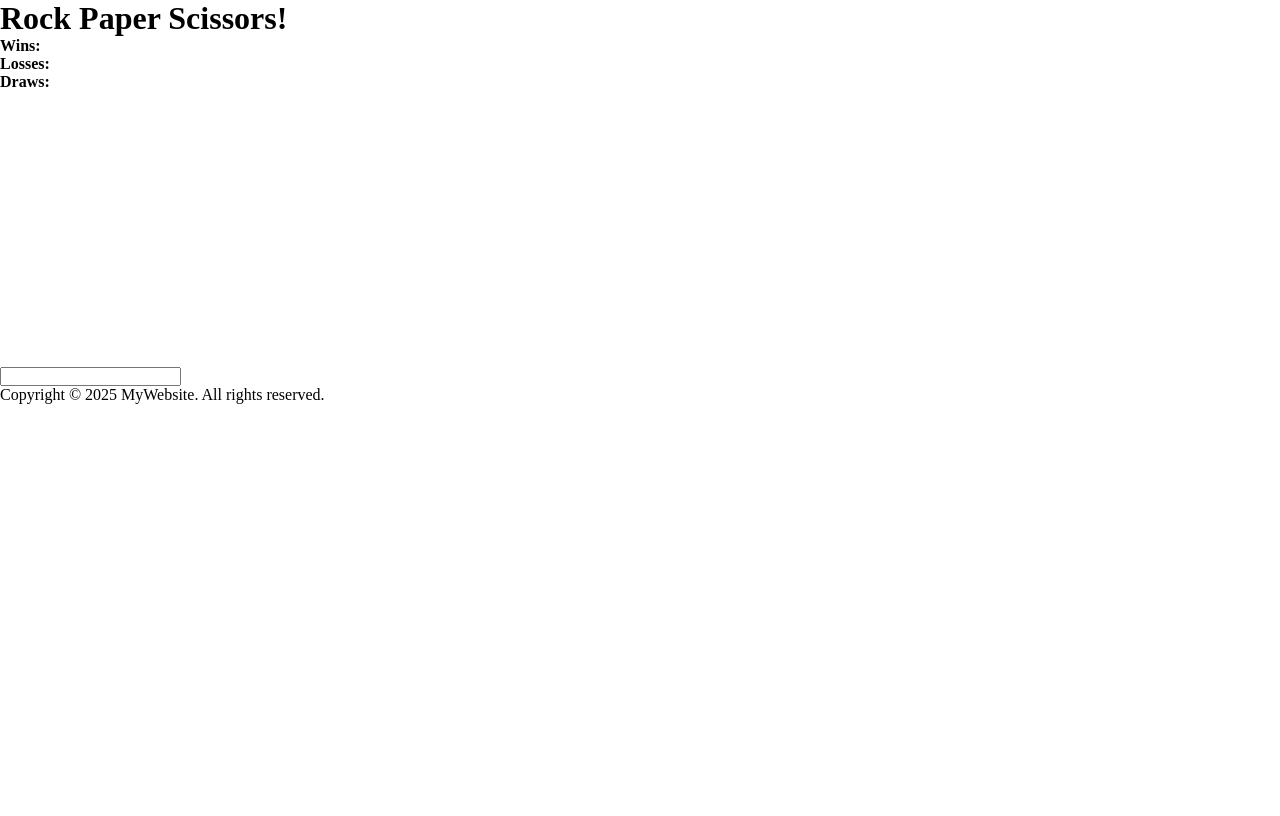
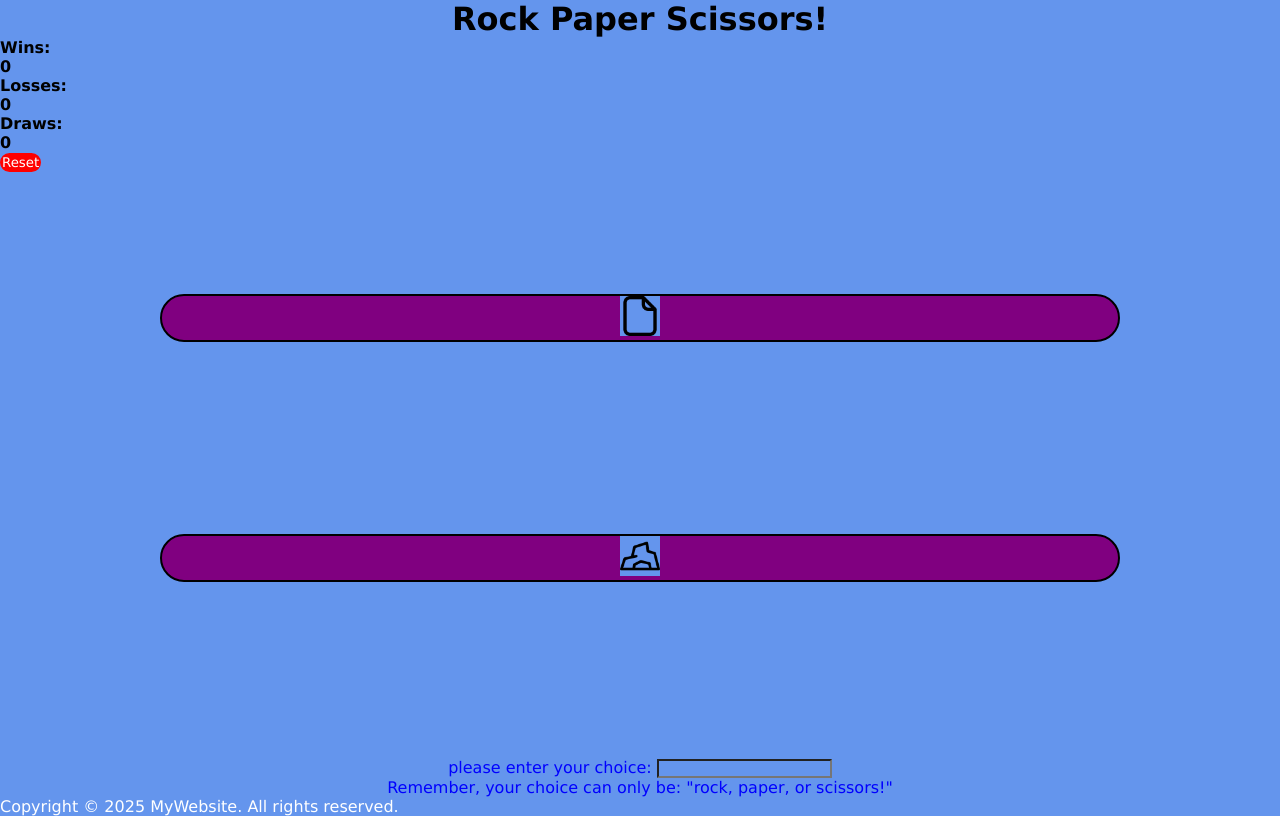
Before and after one commit to supernova147/RPS_game, a plain HTML site: page index.html in a window 1280 px wide. Drawn offline with Linux system fonts and the light colour scheme.

Commit message:
[UPDATE]--- CSS Editted, buttons added, images added; basic layout of page complete. Further additions including adding logic & interactivity w/ JS.

```diff
--- a/index.html
+++ b/index.html
@@ -19,23 +19,25 @@ May add background (maybe moving background as an extra thing
     <main class="main_content">
 
         <div class="header_scoreboard">
-            <h4>Wins: </h4>
-            <h4>Losses: </h4>
-            <h4>Draws: </h4>
+            <h4>Wins:   <p id="wins_count">0</p></h4>
+            <h4>Losses: <p id="loss_count">0</p></h4>
+            <h4>Draws:  <p id="draw_count">0</p></h4>
+            <button class="reset_button" id="reset_count">Reset</button>
         </div>
         <!-- image will need to change. (or icons)-->
         <div class="computer_choice">
-            <img>
+            <img src="paper.png"><p></p>
         </div>
 
         <div class="user_choice">
-            <img>
+            <img src="rock.png"><p></p>
         </div>
 
         <div class="user_input">
             <form>
-                <label for="user_input--choice"></label>
+                <label for="user_input--choice">please enter your choice:</label>
                 <input type="text" id="user_input--ID" name="picked_choice">
+                <p>Remember, your choice can only be: "rock, paper, or scissors!"</p>
             </form>
         </div>
     </main>
--- a/style.css
+++ b/style.css
@@ -1,12 +1,67 @@
 * {
     margin: 0;
     padding: 0;
+    font-family: Verdana, Geneva, Tahoma, sans-serif;
+    background-color: cornflowerblue;
 }
 
+img{
+    min-width: 2rem;
+    max-width: 2.5rem;;
+}
 
 .main_content {
     display: grid;
+    grid-template-rows: 5rem 5rem 5rem;
 
-    grid-gap: 5rem;
-    row-gap: 5rem;
+
+    grid-gap: 10rem;
+    row-gap: 10rem;
+    text-align: center;
 }
+/* LEFT OFF ON ORGANIZING GRID SO THAT EVERYTHING IS IN CORRECT PLACEMENT
+THEN STYLIZE.*/
+.header_title {
+    text-align: center;
+    font-weight: lighter;
+}
+
+.header_scoreboard {
+    text-align: left;
+    font-weight: lighter;
+}
+.reset_button{
+    background-color: red;
+    color: white;
+    border-radius: 25rem;
+    border: 2px solid red;
+}
+
+.computer_choice {
+    background-color: purple;
+    align-items: center;
+    align-self: center;
+    margin: 10rem;
+    border-radius: 25rem;
+    border: 2px solid black;
+}
+
+.user_choice {
+    background-color: purple;
+    align-items: center;
+    align-self: center;
+    margin: 10rem;
+    border-radius: 25rem;
+    border: 2px solid black;
+}
+
+.user_input {
+    background-color: cyan;
+    color: blue;
+
+}
+
+footer{
+    color: white;
+    background-color: cornflowerblue;
+}
```
Also changed, not shown: script.js (+17 -0 lines).
